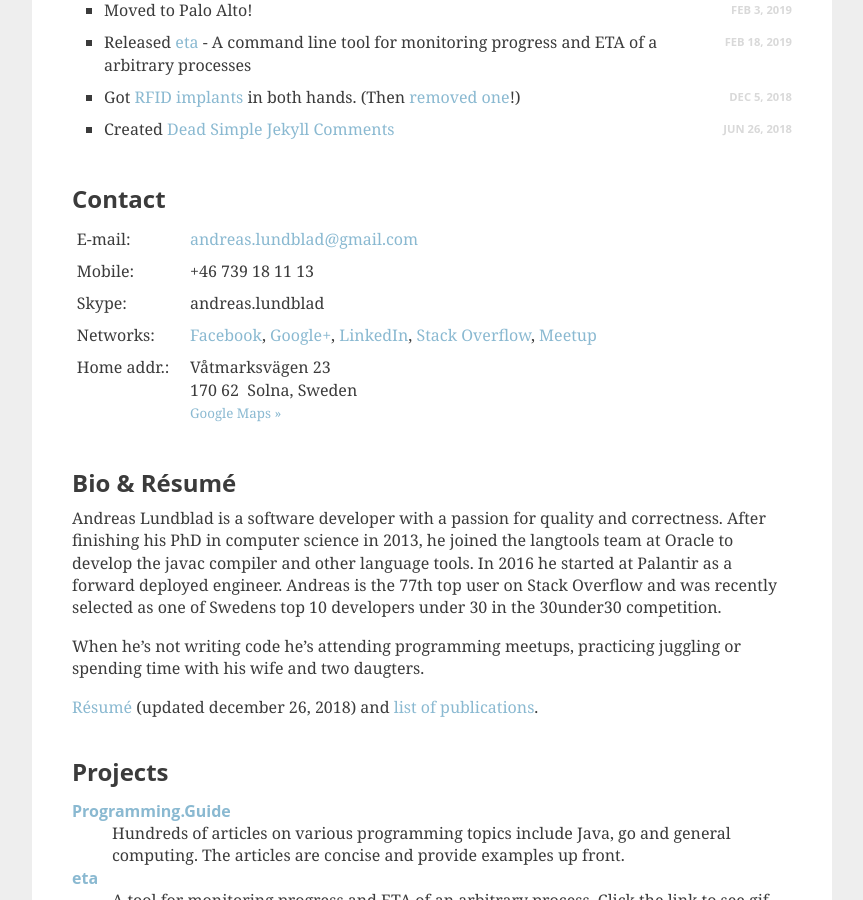
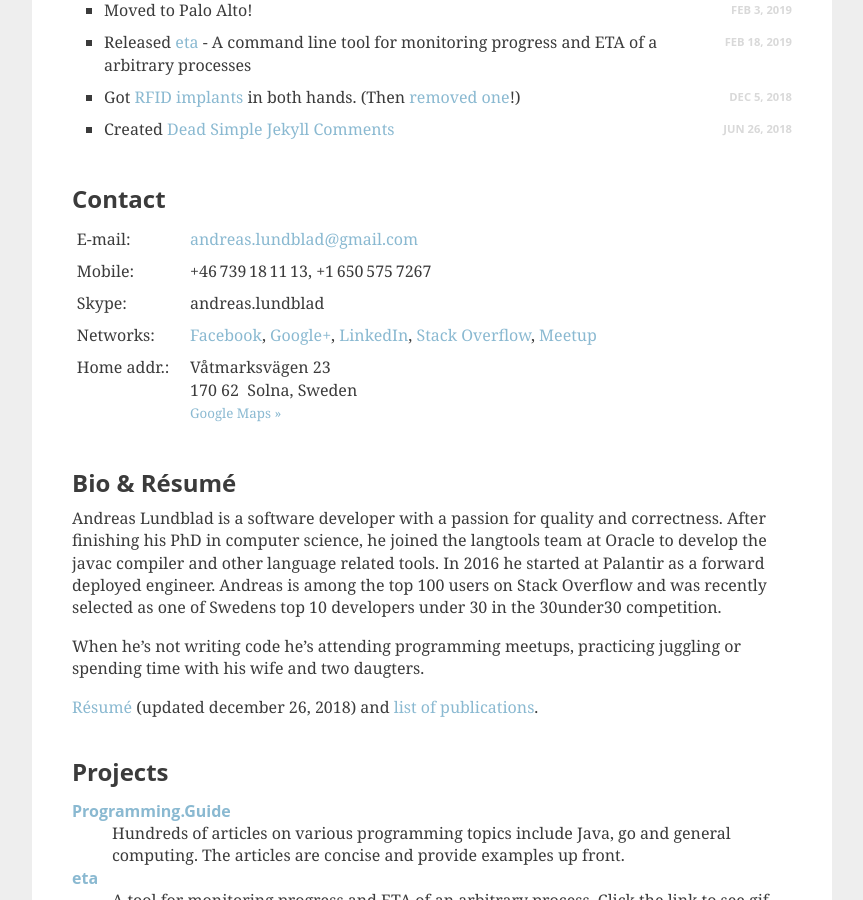
Before and after one commit to aioobe/aioobe.github.io, a Jekyll site: the page built from index.html, in a window 1280 px wide and 900 px high, scrolled down 327 px. Shown: the whole window, without its empty margins (208-1071 px from the left). Built offline with Jekyll 4.4.1, drawn with Linux system fonts in a browser that asks for light colours.

Commit message:
Added american phone number and changed wording in bio

```diff
--- a/index.html
+++ b/index.html
@@ -82,7 +82,7 @@ amazingClips:
     </div>
     <div>
         <div>Mobile:</div>
-        <div>+46 739 18 11 13</div>
+        <div><span style="white-space: nowrap">+46&thinsp;739&thinsp;18&thinsp;11&thinsp;13,</span> <span style="white-space: nowrap">+1&thinsp;650&thinsp;575&thinsp;7267</span></div>
     </div>
     <div>
         <div>Skype:</div>
@@ -104,7 +104,7 @@ amazingClips:
 
 
 <h2>Bio &amp; R&eacute;sum&eacute;</h2>
-<p>Andreas Lundblad is a software developer with a passion for quality and correctness. After finishing his PhD in computer science in 2013, he joined the langtools team at Oracle to develop the javac compiler and other language tools. In 2016 he started at Palantir as a forward deployed engineer. Andreas is the 77th top user on Stack Overflow and was recently selected as one of Swedens top 10 developers under 30 in the 30under30 competition.</p>
+<p>Andreas Lundblad is a software developer with a passion for quality and correctness. After finishing his PhD in computer science, he joined the langtools team at Oracle to develop the javac compiler and other language related tools. In 2016 he started at Palantir as a forward deployed engineer. Andreas is among the top 100 users on Stack Overflow and was recently selected as one of Swedens top 10 developers under 30 in the 30under30 competition.</p>
 
 <p>When he&rsquo;s not writing code he&rsquo;s attending programming meetups, practicing juggling or spending time with his wife and two daugters.</p>
 
```
